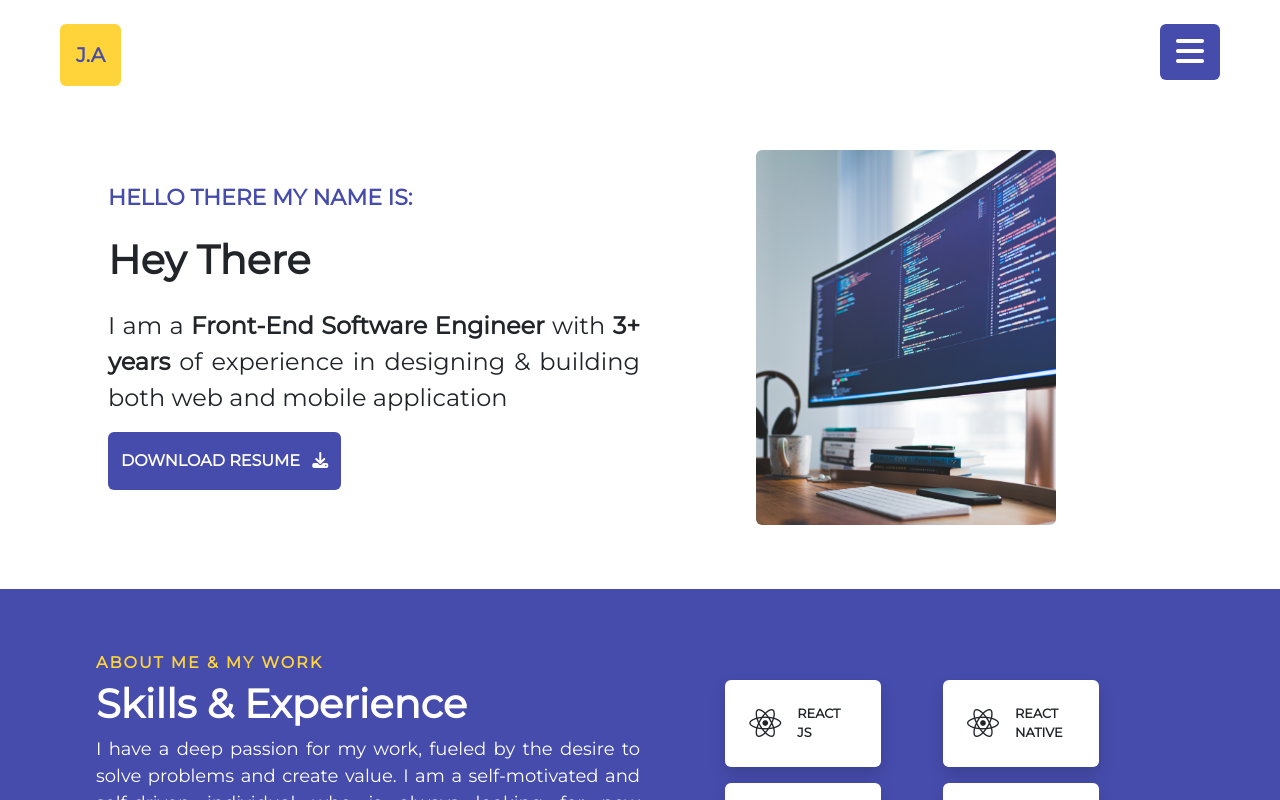
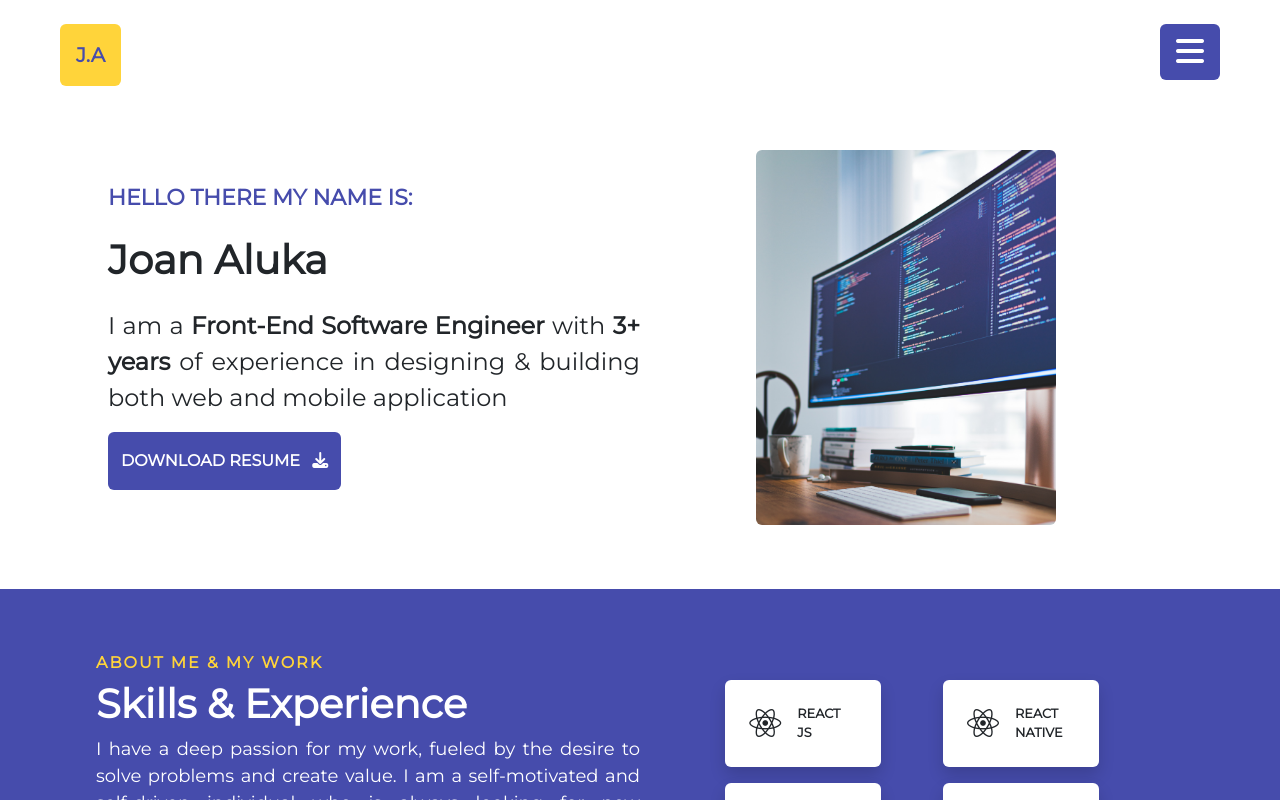
Before and after one commit to ndutagrace25/joanportforlio, a React (Create React App) app: page / in a window 1280 px wide. Shown: the top 800 px of the page. Built offline with nearby package versions, Linux system fonts and the light colour scheme.

Commit message:
added name git push

```diff
--- a/src/components/Intro.jsx
+++ b/src/components/Intro.jsx
@@ -11,7 +11,7 @@ const Intro = () => {
               <div className="text-uppercase primary-text-color">
                 <h6 className="name-itro">Hello there my name is:</h6>
               </div>
-              <h1 className="py-3 fw-bold actual-name">Hey There</h1>
+              <h1 className="py-3 fw-bold actual-name">Joan Aluka</h1>
               <div>
                 <p className="fs-4 intro-info">
                   I am a{" "}
--- /dev/null
+++ b/src/components/Projects.jsx
@@ -0,0 +1,7 @@
+import React from "react";
+
+const Projects = () => {
+  return <div>Projects</div>;
+};
+
+export default Projects;
--- a/src/components/index.js
+++ b/src/components/index.js
@@ -1,5 +1,6 @@
 import Navbar from "./Navbar";
 import AboutMe from "./AboutMe";
 import Intro from "./Intro";
+import Projects from "./Projects";
 
-export { Navbar, Intro, AboutMe };
+export { Navbar, Intro, AboutMe, Projects };
```
